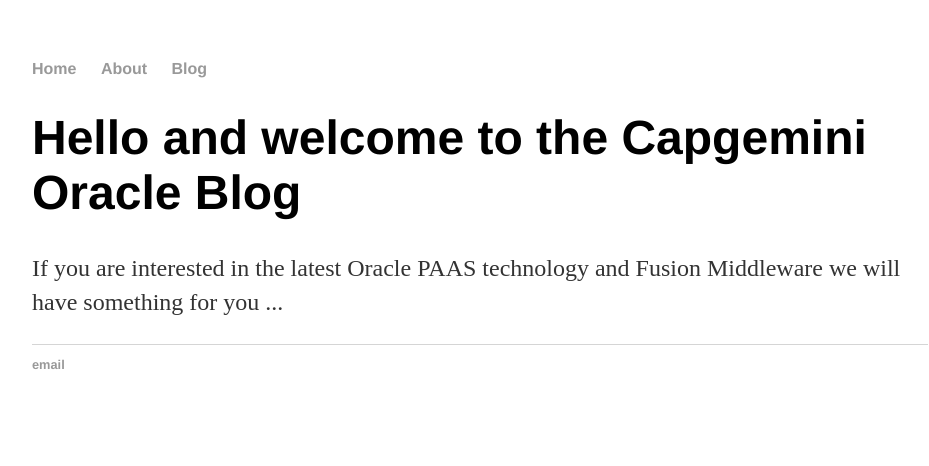
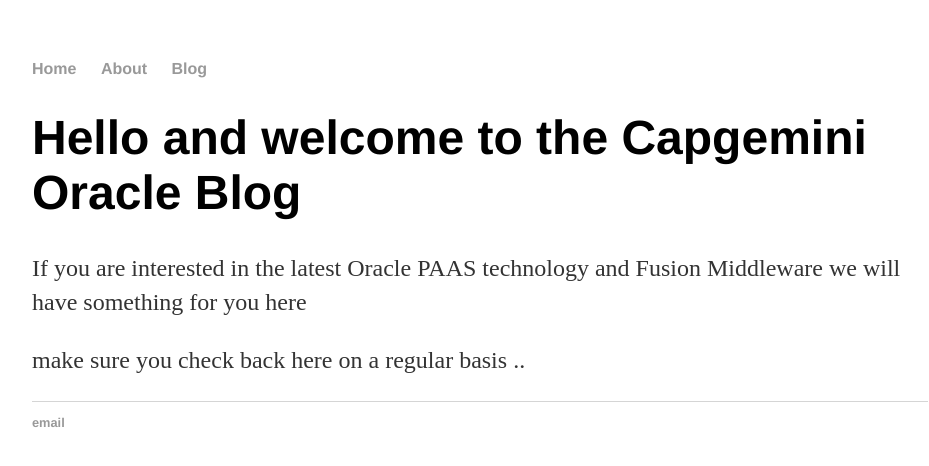
Before and after one commit to TheGuyBarnes/TheGuyBarnes.github.io, a Jekyll site: the page built from index.html, in a window 1280 px wide. Shown: the top 466 px of the page, without its empty margins (160-1089 px from the left). Built offline with Jekyll 4.4.1, drawn with Linux system fonts in a browser that asks for light colours.

Commit message:
Update index.html

```diff
--- a/index.html
+++ b/index.html
@@ -4,5 +4,6 @@ title: Guy Barnes, Capgemini
 ---
 <div class="blurb">
 	<h1>Hello and welcome to the Capgemini Oracle Blog</h1>
-	<p>If you are interested in the latest Oracle PAAS technology and Fusion Middleware we will have something for you ...   </p>
+	<p>If you are interested in the latest Oracle PAAS technology and Fusion Middleware we will have something for you here   </p>
+	<p>make sure you check back here on a regular basis .. </p>
 </div><!-- /.blurb -->
```
